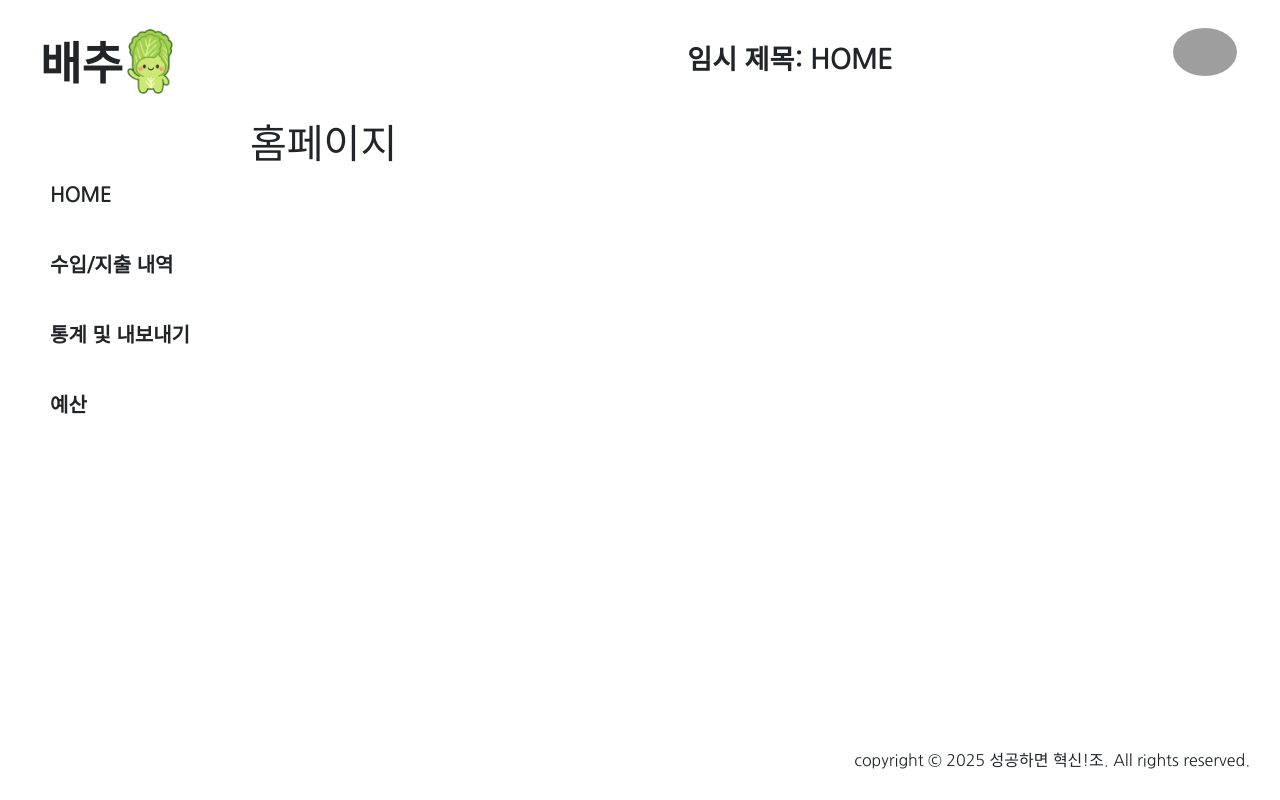
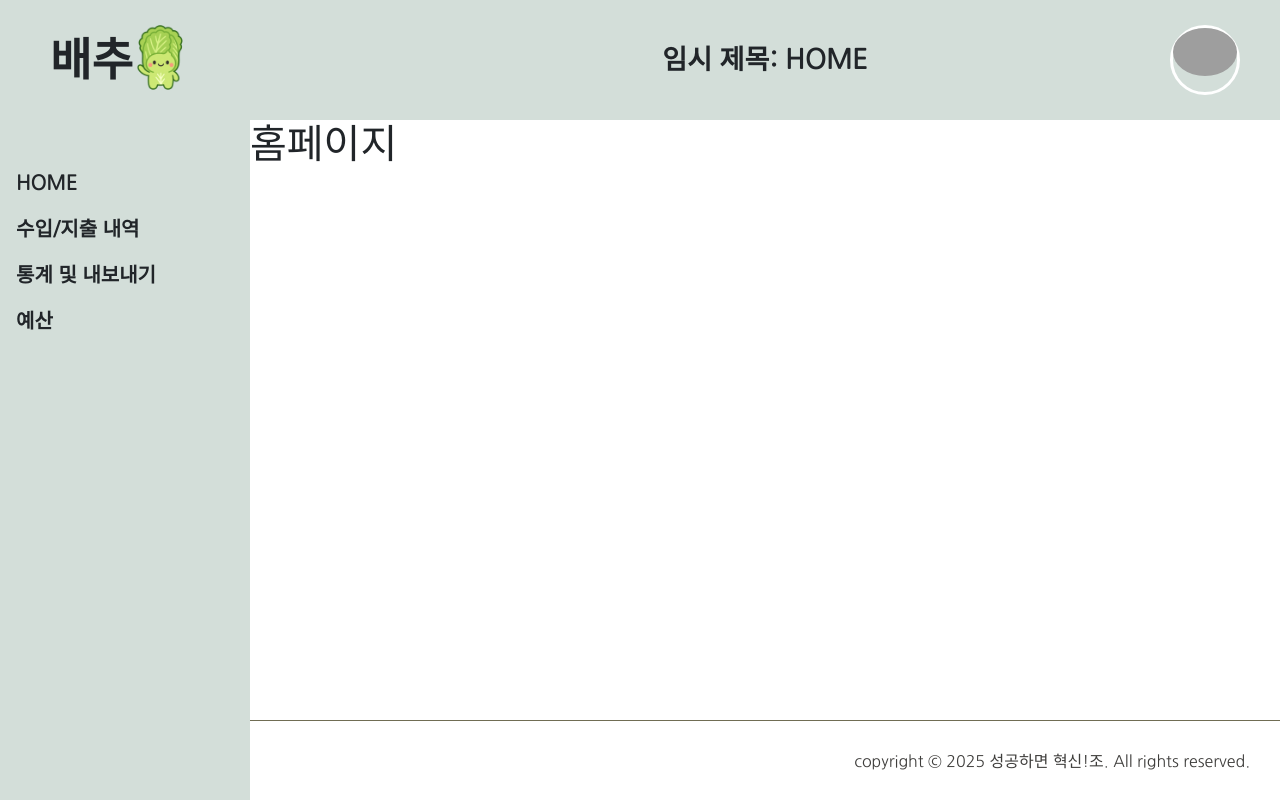
Before and after one commit to SuccessInovation/AccountBook, a Vue app: page / in a window 1280 px wide. Built offline with nearby package versions, Linux system fonts and the light colour scheme; grey boxes are pictures that could not be loaded.

Commit message:
Design: main.css 변수명 변경에 따른 참조 파일 수정

```diff
--- a/src/layout/TheFooter.vue
+++ b/src/layout/TheFooter.vue
@@ -11,14 +11,14 @@
 <style scoped>
 .TheFooter {
   background-color: #fff;
-  color: var(--font-color);
+  color: var(--color-font-main);
   position: fixed;
   bottom: 0;
   width: 100%;
   height: 80px;
   display: flex;
   align-items: center;
-  border-top: 0.5px solid var(--dark-brown);
+  border-top: 0.5px solid var(--color-brown-dark);
   padding-right: 30px;
   z-index: 1; /* 사이드바 밑으로 오게 설정 */
 }
--- a/src/layout/TheHeader.vue
+++ b/src/layout/TheHeader.vue
@@ -3,10 +3,10 @@
 <template>
   <div class="TheHeader">
     <h1>
-      <div id="logo">
+      <router-link to="/" id="logo">
         <span>배추</span
         ><img id="img_logo" src="../img/cabbage/logo1.png" alt="로고" />
-      </div>
+      </router-link>
     </h1>
     <div class="header_title_wrapper">
       <div id="header_title">임시 제목: HOME</div>
@@ -31,19 +31,24 @@
   height: 120px;
   display: flex;
   align-items: center;
-  background-color: var(--point-5-color);
+  background-color: var(--color-point-5);
   box-sizing: border-box;
 }
 /* 배추 로고 */
+h1 {
+  margin: 0;
+  width: 250px;
+  height: 100%;
+  padding: 15px 50px;
+  white-space: nowrap;
+  overflow: hidden;
+}
 #logo {
-  margin: 0;
-  width: 300px;
   height: 100%;
   display: flex;
   align-items: center;
   font-size: 45px;
   font-weight: bold;
-  padding: 15px 0 0 40px;
 }
 #img_logo {
   width: 55px;
@@ -59,6 +64,8 @@
   font-size: 27px;
   font-weight: bold;
   text-align: center;
+  white-space: nowrap;
+  overflow: hidden;
 }
 /* 프로필 아이콘 */
 #img_profile {
--- a/src/layout/TheSidebar.vue
+++ b/src/layout/TheSidebar.vue
@@ -94,7 +94,7 @@ const toggleStatsSubMenu = () => {
 
 <style scoped>
 .snb {
-  background-color: var(--point-5-color);
+  background-color: var(--color-point-5);
   z-index: 1000;
 }
 .snb.navbar {
@@ -114,11 +114,11 @@ const toggleStatsSubMenu = () => {
 .list-group-item {
   background-color: transparent;
   border: none;
-  padding: 20px 10px 20px 50px;
+  padding: 20px 10px 20 px 50px;
 }
 .list-group-item:hover > a,
 .list-group-item:hover > div {
-  color: var(--point-1-color);
+  color: var(--color-point-1);
   transition: 0.3s;
 }
 /* 서브 메뉴 */
@@ -139,7 +139,7 @@ const toggleStatsSubMenu = () => {
   font-size: 16px;
 }
 .sub-item:hover {
-  color: var(--point-1-color);
+  color: var(--color-point-1);
   transition: 0.3s;
 }
 /* 모바일 메뉴 버튼 */
@@ -152,7 +152,7 @@ const toggleStatsSubMenu = () => {
   left: -250px; /* 화면 바깥 위치 */
   width: 250px;
   height: 100%;
-  background-color: var(--point-5-color);
+  background-color: var(--color-point-5);
   transition: left 0.3s ease;
   z-index: 1000;
 }
@@ -165,7 +165,7 @@ const toggleStatsSubMenu = () => {
   height: 25px;
 }
 #snb_btn_area {
-  background-color: var(--point-5-color);
+  background-color: var(--color-point-5);
   padding-top: 0;
   padding-bottom: 0;
   align-items: start;
```
